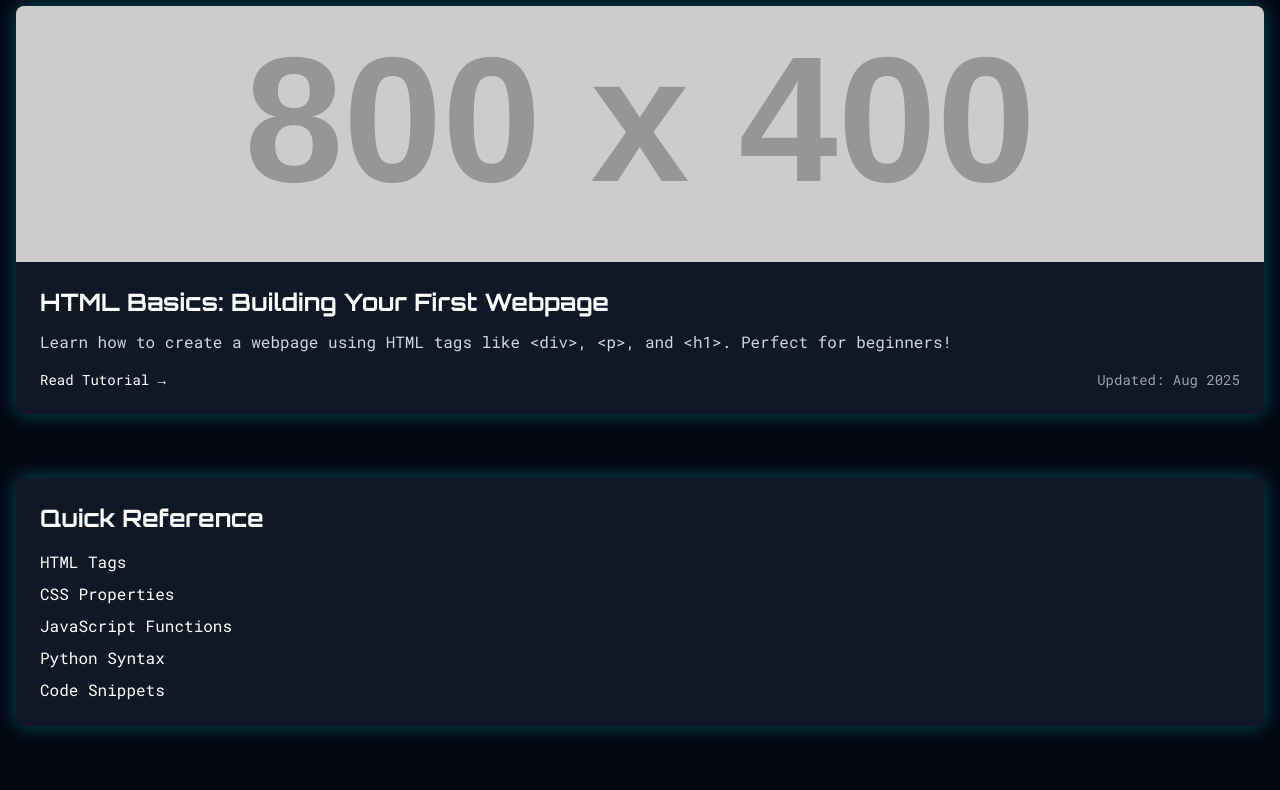
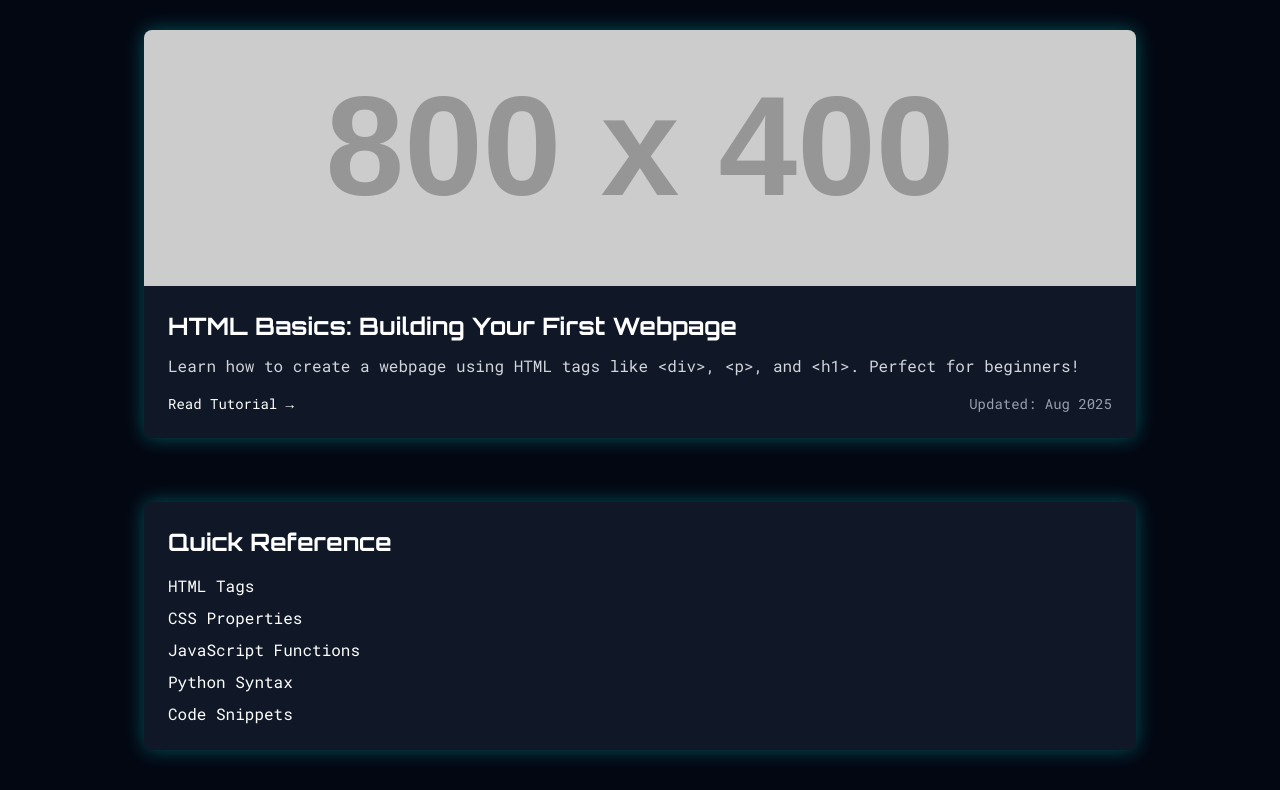
Before and after one commit to yadav1902ashutosh/learn2codex, a website: page index.html in a window 1280 px wide. Shown: the part 660-1450 px from the top of the page. Drawn offline with Linux system fonts and the light colour scheme; placeholder pictures from the web are drawn by us.

Commit message:
improved margins on the home page

```diff
--- a/index.html
+++ b/index.html
@@ -40,7 +40,7 @@
   </nav>
 
   <!-- MAIN CONTENT -->
-  <main class="container mx-auto px-4 py-16 space-y-16">
+  <main class="max-w-5xl mx-auto px-4 py-16 space-y-16">
 
     <!-- SUBJECT TILES -->
     <section>
```
Also changed, not shown: output.css.
